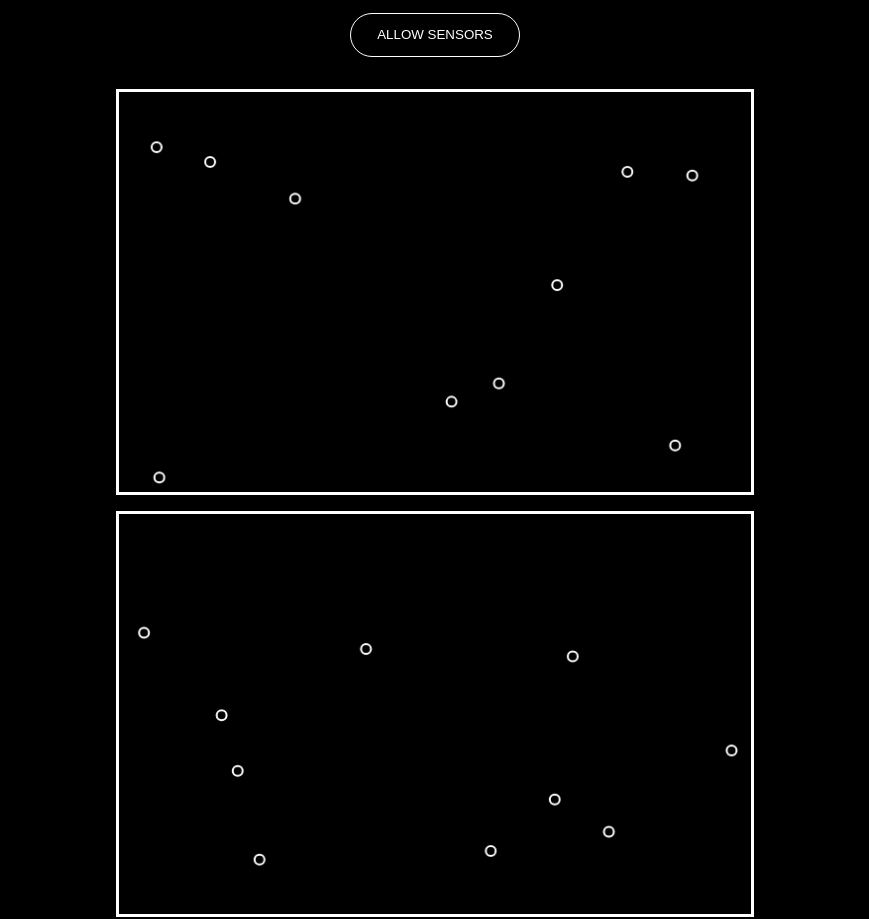
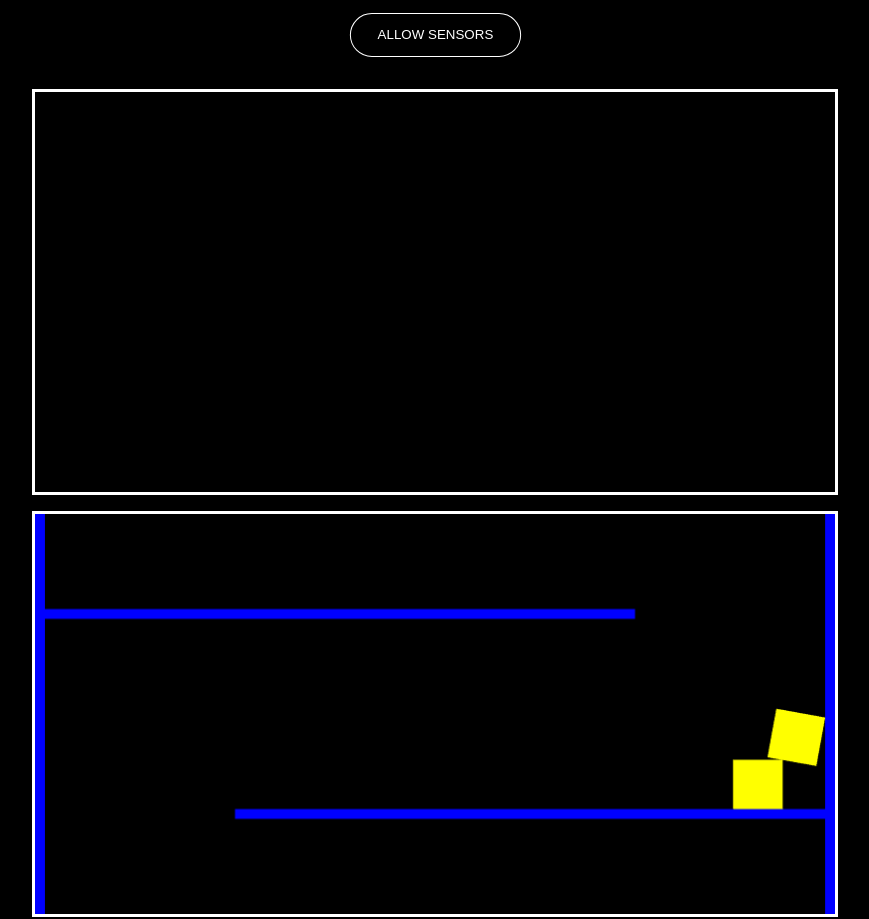
Before and after one commit to imxale/test-crea-dev, a website built with Vite: page src/index.html in a window 1280 px wide. Shown: the part 63-982 px from the top of the page, without its empty margins (205-1074 px from the left). Built offline with nearby package versions, Linux system fonts and the light colour scheme.

Commit message:
feat(app): job done

```diff
--- a/package.json
+++ b/package.json
@@ -18,6 +18,11 @@
   "license": "MIT",
   "dependencies": {
     "dat.gui": "^0.7.9",
+    "matter-js": "^0.20.0",
+    "three": "^0.170.0",
     "vite": "^5.2.8"
+  },
+  "devDependencies": {
+    "@vitejs/plugin-basic-ssl": "^1.1.0"
   }
 }
--- a/src/index.html
+++ b/src/index.html
@@ -11,12 +11,15 @@
 <body>
     <div class="container">
         <h1>Creative Web</h1>
+
         <div>
             <button id="btn-access">Allow sensors</button>
             <p id="debug"></p>
         </div>
-        <canvas id="canvas-scene" class="scene"></canvas>
-        <canvas id="canvas-scene2" class="scene"></canvas>
+
+        <canvas id="canvas-scene-1" class="scene"></canvas>
+        <canvas id="canvas-scene-2" class="scene"></canvas>
+        <canvas id="canvas-scene-3" class="scene"></canvas>
     </div>
     <script type="module" src="./main.js"></script>
 </body>
@@ -24,7 +27,7 @@
 <style>
     body {
         background-color: black;
-        height: 300vh;
+        height: 100vh;
     }
 
     button {
@@ -64,13 +67,14 @@
         align-items: center;
         gap: 1rem;
         margin-block: 1rem;
-        /* width: min(100% - 1rem, 50rem); */
+        width: min(100% - 1rem, 50rem);
         margin-inline: auto;
+        height: 150vh;
     }
 
     .scene {
         border: solid white;
-        width: 50%;
+        width: 100%;
         height: 50vh;
     }
 </style>
--- a/src/js/Utils/DeviceAccess.js
+++ b/src/js/Utils/DeviceAccess.js
@@ -1,4 +1,3 @@
-/** permission iPhone */
 export const askMotionAccess = () => {
     if (typeof DeviceMotionEvent.requestPermission === 'function') {
         DeviceMotionEvent.requestPermission().then(permissionState => {
--- a/src/js/Utils/DeviceOrientation.js
+++ b/src/js/Utils/DeviceOrientation.js
@@ -1,19 +1,20 @@
-import EventEmitter from "./EventEmitter";
+import EventEmitter from "./EventEmitter"
 
-export default class DeviceOrientation extends EventEmitter{
+export default class DeviceOrientation extends EventEmitter {
     constructor() {
-        super();
+        super()
 
-        this.alpha = 0; // around Z axis
-        this.beta = 0; // around X axis
-        this.gamma = 0; // around Y axis
+        /** coordinates */
+        this.alpha = 0 // around z (0 to 360°)
+        this.gamma = 0 // around y (-180 to 180°)
+        this.beta = 0 // around x (-90 to 90)
 
         /** permission */
         if (navigator.permissions) {
             Promise.all(
                 [navigator.permissions.query({ name: "accelerometer" }),
-                    navigator.permissions.query({ name: "magnetometer" }),
-                    navigator.permissions.query({ name: "gyroscope" })])
+                navigator.permissions.query({ name: "magnetometer" }),
+                navigator.permissions.query({ name: "gyroscope" })])
                 .then(results => {
                     if (results.every(
                         result => result.state === "granted")) {
@@ -22,9 +23,9 @@ export default class DeviceOrientation extends EventEmitter{
                         console.log("Permission to use sensor was denied.")
                     }
                 }).catch(err => {
-                console.log("Integration with Permissions API is not enabled, still try to start app.")
-                this.init()
-            })
+                    console.log("Integration with Permissions API is not enabled, still try to start app.")
+                    this.init()
+                })
         } else {
             console.log("No Permissions API, still try to start app.")
             this.init()
@@ -32,12 +33,12 @@ export default class DeviceOrientation extends EventEmitter{
     }
 
     init() {
-        window.addEventListener('deviceorientation', (event) => {
-            this.alpha = event.alpha;
-            this.beta = event.beta;
-            this.gamma = event.gamma;
+        window.addEventListener("deviceorientation", (e) => {
+            this.alpha = e.alpha
+            this.beta = e.beta
+            this.gamma = e.gamma
 
             this.trigger('reading')
-        });
+        }, true)
     }
 }
--- a/src/js/Utils/DomElement.js
+++ b/src/js/Utils/DomElement.js
@@ -17,7 +17,6 @@ export default class DomElement {
         }
     }
 
-    // -> sharemycode
     get isVisible() {
         let isVisible_ = true
         if (this.position.bottom < 0 || this.position.top > window.innerHeight ||
@@ -26,4 +25,10 @@ export default class DomElement {
         }
         return isVisible_
     }
+
+    get aspectRatio() {
+        let ratio_ = 1
+        if(!!this.width && !!this.height) ratio_ = this.width / this.height
+        return ratio_
+    }
 }
--- a/src/js/Utils/MathUtils.js
+++ b/src/js/Utils/MathUtils.js
@@ -13,3 +13,12 @@ export function distance2D(x1, y1, x2, y2) {
     const dy_ = y2 - y1
     return Math.sqrt(dx_ * dx_ + dy_ * dy_)
 }
+
+export const clamp = (value, min, max) => {
+    if (min > max) {
+        const min_ = min
+        min = max
+        max = min_
+    }
+    return Math.min(Math.max(min, value), max)
+}
--- /dev/null
+++ b/src/js/scenarios/GravityCubes/GravityCubes.js
@@ -0,0 +1,31 @@
+import * as THREE from 'three'
+import { Bodies, Body } from 'matter-js'
+
+export default class GravityCube extends THREE.Mesh {
+    constructor(size, color) {
+        /** three mesh */
+        const geometry_ = new THREE.BoxGeometry(size, size, size)
+        const material_ = new THREE.MeshBasicMaterial({ color: color })
+        super(geometry_, material_)
+
+        /** matter js body */
+        this.body = Bodies.rectangle(
+            0, 0, size, size
+        )
+    }
+
+    setPosition(x, y) {
+        /** three */
+        this.position.x = x
+        this.position.y = y
+
+        /** matter */
+        Body.setPosition(this.body, { x: x, y: -y })
+    }
+
+    update() {
+        this.position.x = this.body.position.x
+        this.position.y = -this.body.position.y
+        this.rotation.z = -this.body.angle
+    }
+}
--- /dev/null
+++ b/src/js/scenarios/GravityCubes/SceneGravityCubes.js
@@ -0,0 +1,169 @@
+import * as THREE from 'three'
+import Scene3D from "../../template/Scene3D"
+import { Composite, Engine, Runner } from 'matter-js'
+import { randomRange } from '../../Utils/MathUtils'
+import GravityCube from './GravityCubes'
+import Wall from './Wall'
+import { clamp } from 'three/src/math/MathUtils.js'
+
+const THICKNESS = 20
+
+export default class SceneGravityCubes extends Scene3D {
+    constructor(id) {
+        super(id)
+
+        /** debug */
+        this.params = {
+            gScale: 1
+        }
+        if(!!this.debugFolder) {
+            this.debugFolder.add(this.params, "gScale", 0.5, 10, 0.1).onChange(() => {
+                if(!!this.engine) this.engine.gravity.scale *= this.params.gScale
+            })
+        }
+
+        /** orthographic camera */
+        this.camera = new THREE.OrthographicCamera(
+            -this.width / 2, this.width / 2, this.height / 2, -this.height / 2,
+            0.1, 2000 //-> near / far default (optional)
+        )
+        this.camera.position.z = 1000
+
+        /** walls */
+        this.wallRight = new Wall('blue')
+        this.wallLeft = new Wall('blue')
+
+        this.wallIntermediateTopLeft = new Wall('blue')
+        this.wallIntermediateBottomRight = new Wall('blue')
+
+        this.wallBottom = new Wall('red')
+
+
+        this.add(this.wallRight)
+        this.add(this.wallLeft)
+
+        this.add(this.wallIntermediateTopLeft)
+        this.add(this.wallIntermediateBottomRight)
+
+        // this.add(this.wallBottom)
+
+        /** cube */
+        this.cubes = []
+        const colors = ['red', 'yellow', 'blue']
+        for(let i=0; i < 5; i++) {
+            const cube_ = new GravityCube(50, colors[i % colors.length])
+            const x_ = randomRange( -this.width / 2, this.width / 2 )
+            const y_ = randomRange( -this.height / 2, this.height / 2 )
+            cube_.setPosition(x_, y_)
+
+            this.add(cube_)
+            this.cubes.push(cube_)
+        }
+
+        /** matter js */
+        this.engine = Engine.create({ render: { visible: false } })
+        this.engine.gravity.scale *= this.params.gScale
+        this.bodies = [
+            this.wallRight.body,
+            this.wallLeft.body,
+
+            this.wallIntermediateTopLeft.body,
+            this.wallIntermediateBottomRight.body,
+
+            // this.wallBottom.body,
+            ...this.cubes.map(c => c.body)
+        ]
+        Composite.add(this.engine.world, this.bodies)
+        this.runner = Runner.create()
+        Runner.run(this.runner, this.engine)
+
+        /** device orientation */
+        this.globalContext.useDeviceOrientation = true
+        this.orientation = this.globalContext.orientation
+
+        /** resize */
+        this.resize()
+    }
+
+    removeCube(cube) {
+        /** dispose from memory */
+        cube.geometry.dispose()
+        cube.material.dispose()
+        cube.removeFromParent()
+
+        /** dispose from matter js */
+        Composite.remove(this.engine.world, cube.body)
+
+        /** dispose from scene */
+        this.cubes = this.cubes.filter(c => { return c !== cube })
+    }
+
+    addCube(x, y) {
+        const colors = ['red', 'yellow', 'blue'];
+        const color = colors[Math.floor(Math.random() * colors.length)];
+        const cube_ = new GravityCube(50, color);
+        cube_.setPosition(x, y);
+
+        this.add(cube_);
+        this.cubes.push(cube_);
+
+        Composite.add(this.engine.world, cube_.body);
+
+        return cube_;
+    }
+
+    update() {
+        this.cubes.forEach(c => { c.update() })
+        super.update() //-> rendu de la scene
+    }
+
+    scroll() {
+        super.scroll()
+        // this.cube.rotation.z += 0.1 (example)
+    }
+
+    resize() {
+        super.resize()
+
+        this.camera.left = -this.width / 2
+        this.camera.right = this.width / 2
+        this.camera.top = this.height / 2
+        this.camera.bottom = -this.height / 2
+
+        if (!!this.wallRight && !!this.wallLeft) {
+            this.wallRight.setPosition(this.width / 2, 0)
+            this.wallRight.setSize(THICKNESS, this.height)
+
+            this.wallLeft.setPosition(-this.width / 2, 0)
+            this.wallLeft.setSize(THICKNESS, this.height)
+
+            this.wallIntermediateTopLeft.setPosition(-this.width / 4, this.height / 4)
+            this.wallIntermediateTopLeft.setSize(this.width, THICKNESS / 2)
+
+            this.wallIntermediateBottomRight.setPosition(this.width / 4, -this.height / 4)
+            this.wallIntermediateBottomRight.setSize(this.width, THICKNESS / 2)
+
+            this.wallBottom.setPosition(0, -this.height / 2)
+            this.wallBottom.setSize(this.width - THICKNESS, THICKNESS)
+        }
+    }
+
+    onDeviceOrientation() {
+        let gx_ = this.orientation.gamma / 90
+        let gy_ = this.orientation.beta / 90
+        gx_ = clamp(gx_, -1, 1)
+        gy_ = clamp(gy_, -1, 1)
+
+        /** debug */
+        let coordinates_ = ""
+        coordinates_ = coordinates_.concat(
+            gx_.toFixed(2), ", ",
+            gy_.toFixed(2)
+        )
+        this.debug.domDebug = coordinates_
+
+        /** update engine gravity */
+        this.engine.gravity.x = gx_
+        this.engine.gravity.y = gy_
+    }
+}
--- /dev/null
+++ b/src/js/scenarios/GravityCubes/Wall.js
@@ -0,0 +1,45 @@
+import * as THREE from 'three'
+import { Bodies, Body } from 'matter-js'
+
+export default
+class Wall extends THREE.Mesh {
+    #width
+    #height
+
+    constructor(color) {
+        /** three */
+        const geometry_ = new THREE.BoxGeometry(1, 1, 1)
+        const material_ = new THREE.MeshBasicMaterial({ color: color })
+        super(geometry_, material_)
+
+        /** matter */
+        this.#width = 1
+        this.#height = 1
+        this.body = Bodies.rectangle(0, 0, 1, 1, { isStatic: true })
+    }
+
+    setPosition(x, y) {
+        /** three */
+        this.position.x = x
+        this.position.y = y
+
+        /** matter */
+        Body.setPosition(this.body, { x: x, y: -y })
+    }
+
+    setSize(width, height) {
+        /** three */
+        this.scale.set(width, height, 500)
+
+        /** matter */
+        Body.scale(this.body, 1 / this.#width, 1 / this.#height)
+        Body.scale(this.body, width, height)
+        this.#width = width
+        this.#height = height
+    }
+
+    update() {
+        this.position.x = this.body.position.x
+        this.position.y = -this.body.position.y
+    }
+}
--- a/src/js/scenarios/SceneBouncingBubbles.js
+++ b/src/js/scenarios/SceneBouncingBubbles.js
@@ -1,6 +1,6 @@
-import GlobalContext from "../GlobalContext"
-import Scene2D from "../Scene2D"
-import { degToRad, distance2D, randomRange } from "../Utils/MathUtils"
+import GlobalContext from "../template/GlobalContext"
+import Scene2D from "../template/Scene2D"
+import { clamp, degToRad, distance2D, randomRange } from "../Utils/MathUtils"
 
 class Bubble {
     constructor(context, x, y, radius) {
@@ -14,6 +14,10 @@ class Bubble {
         /** speed */
         this.vx = randomRange(-200, 200)
         this.vy = randomRange(-200, 200)
+
+        /** gravity */
+        this.gx = 0
+        this.gy = 0
     }
 
     draw() {
@@ -24,9 +28,17 @@ class Bubble {
         this.context.closePath()
     }
 
-    update(width, height) {
-        this.x += this.vx * this.time.delta / 1000
-        this.y += this.vy * this.time.delta / 1000
+    update(width, height, speed) {
+        const ajustedSpeed_ = speed / 10
+
+        /** gravity bounce */
+        this.gx = this.x > this.radius ? this.gx : 0
+        this.gx = this.x < width - this.radius ? this.gx : 0
+        // this.gy = this.y > this.radius ? this.gy : 0
+        // this.gy = this.y < height - this.radius ? this.gy : 0
+
+        this.x += (this.vx * ajustedSpeed_ + this.gx) * this.time.delta / 1000
+        this.y += (this.vy * ajustedSpeed_ + this.gy) * this.time.delta / 1000
 
         /** bounce */
         // if (this.x < 0 || this.x > width) this.vx *= -1
@@ -35,8 +47,8 @@ class Bubble {
         /** bounce corrected */
         this.vx = this.x < this.radius ? Math.abs(this.vx) : this.vx
         this.vx = this.x > width - this.radius ? -Math.abs(this.vx) : this.vx
-        this.vy = this.y < this.radius ? Math.abs(this.vy) : this.vy
-        this.vy = this.y > height - this.radius ? -Math.abs(this.vy) : this.vy
+        // this.vy = this.y < this.radius ? Math.abs(this.vy) : this.vy
+        // this.vy = this.y > height - this.radius ? -Math.abs(this.vy) : this.vy
     }
 }
 
@@ -46,10 +58,11 @@ export default class SceneBouncingBubbles extends Scene2D {
 
         /** debug */
         this.params = {
-            speed: 1, // positif ou negatif
+            speed: 10, // positif ou negatif
             threshold: 50,
             radius: 5,
-            nBubbles: 10
+            nBubbles: 1,
+            gStrength: 300
         }
         if (!!this.debugFolder) {
             this.debugFolder.add(this.params, "threshold", 0, 200)
@@ -61,6 +74,8 @@ export default class SceneBouncingBubbles extends Scene2D {
             this.debugFolder.add(this.params, "nBubbles", 3, 50).onFinishChange(() => {
                 this.generateBubbles()
             })
+            this.debugFolder.add(this.params, "gStrength", 0, 400)
+            this.debugFolder.add(this.params, "speed", -200, 200)
         }
 
         /** device orientation */
@@ -81,6 +96,16 @@ export default class SceneBouncingBubbles extends Scene2D {
             const bubble_ = new Bubble(this.context, x_, y_, 5)
             this.bubbles.push(bubble_)
         }
+    }
+
+    addBubble(x, y) {
+        const bubble_ = new Bubble(this.context, x, y, this.params.radius )
+        this.bubbles.push(bubble_)
+        return bubble_
+    }
+
+    removeBubble(bubble) {
+        this.bubbles = this.bubbles.filter(b => b !== bubble);
     }
 
     draw() {
@@ -116,7 +141,7 @@ export default class SceneBouncingBubbles extends Scene2D {
     update() {
         if (!!this.bubbles) {
             this.bubbles.forEach(b => {
-                b.update(this.width, this.height)
+                b.update(this.width, this.height, this.params.speed)
             })
         }
 
@@ -138,13 +163,17 @@ export default class SceneBouncingBubbles extends Scene2D {
     }
 
     onDeviceOrientation() {
-        /** debug */
-        let coordinates_ = ""
-        coordinates_ = coordinates_.concat(
-            this.orientation.alpha.toFixed(2), ", ",
-            this.orientation.beta.toFixed(2), ", ",
-            this.orientation.gamma.toFixed(2)
-        )
-        this.debug.domDebug = coordinates_
+        let gx_ = this.orientation.gamma / 90
+        let gy_ = this.orientation.beta / 90
+        gx_ = clamp(gx_, -1, 1)
+        gy_ = clamp(gy_, -1, 1)
+
+        /** update bubbles */
+        if (!!this.bubbles) {
+            this.bubbles.forEach(b => {
+                b.gx = gx_ * this.params.gStrength
+                b.gy = gy_ * this.params.gStrength
+            })
+        }
     }
 }
--- a/src/js/GlobalContext.js
+++ b/src/js/template/GlobalContext.js
@@ -1,6 +1,6 @@
-import Debug from "./Utils/Debug"
-import Time from "./Utils/Time"
-import DeviceOrientation from "./Utils/DeviceOrientation";
+import Debug from "../Utils/Debug"
+import DeviceOrientation from "../Utils/DeviceOrientation"
+import Time from "../Utils/Time"
 
 let instanceGlobalContext = null
 
@@ -13,22 +13,20 @@ export default class GlobalContext {
 
         window.addEventListener('resize', () => { this.resize() })
         window.addEventListener('scroll', () => { this.scroll() })
+
         this.time = new Time()
         this.time.on('update', () => { this.update() })
-
-        this.orientation = new DeviceOrientation()
 
         /** debug */
         this.debug = new Debug()
     }
 
     set useDeviceOrientation(isOrientation) {
-        if (isOrientation && !!!this.orientation) {
+        if(isOrientation && !!!this.orientation) {
             this.orientation = new DeviceOrientation()
-            this.orientation.on('reading', () => { this.onDeviceOrientation()})
+            this.orientation.on('reading', () => { this.onDeviceOrientation() })
         }
-
-        if (!isOrientation && !!this.orientation) { this.orientation.off('reading') }
+        if(!isOrientation && !!this.orientation) { this.orientation.off('reading') }
     }
 
     onDeviceOrientation() {
@@ -68,6 +66,7 @@ export default class GlobalContext {
         window.removeEventListener('resize')
         window.removeEventListener('scroll')
         this.time.off('update')
+        this.useDeviceOrientation = false
         if(!!this.debug.ui) this.debug.ui.destroy()
     }
 }
--- a/src/js/Scene2D.js
+++ b/src/js/template/Scene2D.js
@@ -1,5 +1,5 @@
 import GlobalContext from "./GlobalContext"
-import DomElement from "./Utils/DomElement"
+import DomElement from "../Utils/DomElement"
 
 export default class Scene2D {
     constructor(id) {
@@ -39,7 +39,7 @@ export default class Scene2D {
         this.context.scale(pixelRatio_, pixelRatio_)
     }
 
-    onDeviceOrientation() { }
+    onDeviceOrientation() {}
 
     update() { }
     scroll() {
--- /dev/null
+++ b/src/js/template/Scene3D.js
@@ -0,0 +1,74 @@
+import * as THREE from 'three'
+import GlobalContext from "./GlobalContext"
+import DomElement from "../Utils/DomElement"
+
+export default class Scene3D extends THREE.Scene {
+    constructor(id) {
+        super()
+
+        /** context (window) */
+        this.globalContext = new GlobalContext()
+        this.globalContext.addScene(this)
+
+        /** debug */
+        this.params = {}
+        this.debug = this.globalContext.debug
+        if (!!this.debug.ui) {
+            this.debugFolder = this.debug.ui.addFolder(id)
+        }
+
+        /** dom element */
+        this.domElement = new DomElement(id)
+        this.canvas = this.domElement.element
+        // this.context = this.canvas.getContext("3d")
+
+        /** example */
+        this.camera = new THREE.PerspectiveCamera( 75, this.domElement.aspectRatio, 0.1, 1000 )
+        this.renderer = new THREE.WebGLRenderer({
+            canvas: this.canvas, antialias: true
+        })
+
+        /** init */
+        this.resize()
+    }
+
+    get width() { return this.domElement.width }
+    get height() { return this.domElement.height }
+    get position() { return this.domElement.position }
+
+    resize() {
+        this.domElement.setSize()
+
+        /** resize camera */
+        this.camera.aspect = this.domElement.aspectRatio
+        this.camera.updateProjectionMatrix()
+
+        /** resize renderer */
+        this.renderer.setSize( this.width, this.height, false )
+        this.renderer.setPixelRatio(this.globalContext.window.pixelRatio)
+    }
+
+    onDeviceOrientation() {}
+
+    update() {
+        this.renderer.render( this, this.camera )
+    }
+
+    scroll() {
+        this.domElement.setSize()
+    }
+
+    destroy() {
+        this.traverse(child => {
+            if(child instanceof THREE.Mesh) {
+                child.geometry.dispose()
+                for(const key in child.material) {
+                    const value_ = child.material[key]
+                    if(value_ && typeof value_.dispose == 'function') {
+                        value_.dispose()
+                    }
+                }
+            }
+        })
+    }
+}
--- a/src/main.js
+++ b/src/main.js
@@ -1,12 +1,107 @@
+import SceneGravityCubes from "./js/scenarios/GravityCubes/SceneGravityCubes"
 import SceneBouncingBubbles from "./js/scenarios/SceneBouncingBubbles"
-import {askMotionAccess} from "./js/Utils/DeviceAccess";
+import GlobalContext from "./js/template/GlobalContext"
+import { askMotionAccess } from "./js/Utils/DeviceAccess"
 
-const scene2d = new SceneBouncingBubbles("canvas-scene")
-const scene2d2 = new SceneBouncingBubbles("canvas-scene2")
+/** TODO */
+/** TODO */
+/*
+    - SceneGravityCubes
+        - Mur gauche (responsive) (done)
+        - Murs intermédiaires (responsive) (done)
+        - Fonction AddCube() (done)
+    - SceneBouncingBubbles
+        - Fonction RemoveBubble() (done)
+        - Debug : paramètre speed (-1 <-> 1) (done)
+    - Main
+        - Finir les correspondances
+            scène 2 -> 3 (faite en cours) (cube -> bulle) (bottom -> top)
+            3 -> 2 (bulle -> cube) (top -> bottom) (done)
+            3 -> 1 (bulle -> bulle) (bottom -> top) (done)
+            1 -> 3 (bulle -> bulle) (top -> bottom) (done)
+            1 -> 2 (bulle -> cube) (bottom -> top) (done)
+            2 -> 1 (cube -> bulle) (top -> bottom) (done)
+*/
+/** TODO */
+/** TODO */
 
-/** motion sensor authorization */
+/** motion sensors authorization */
 const btn = document.getElementById("btn-access")
 btn.addEventListener("click", function () {
     askMotionAccess()
-    console.log("access")
 }, false)
+
+/** scenes */
+const scene1 = new SceneBouncingBubbles("canvas-scene-1")
+const scene2 = new SceneGravityCubes("canvas-scene-2")
+const scene3 = new SceneBouncingBubbles("canvas-scene-3")
+
+/** main */
+const globalContext = new GlobalContext()
+const params = {
+    test: 0
+}
+if (!!globalContext.debug.ui) {
+    globalContext.debug.ui.add(params, "test", 0, 10)
+}
+const time = globalContext.time
+const update = () => {
+    /** exemple css */
+    const scale_ = 1 + (Math.cos(5 * time.elapsed / 1000) / 2 + 0.5) / 20
+    btn.style.transform = `scale(${scale_}, ${1})`
+
+    /** bubbles + cube scan = is IN or OUT ? */
+    const outScene1_up = scene1.bubbles.filter(b => { return b.y < 0 })
+    const outScene1_down = scene1.bubbles.filter(b => { return b.y > scene1.height })
+
+    const outScene2_up = scene2.cubes.filter(c => { return c.position.y > scene2.height / 2 })
+    const outScene2_down = scene2.cubes.filter(c => { return c.position.y < -scene2.height / 2 })
+
+    const outScene3_up = scene3.bubbles.filter(b => { return b.y < 0 })
+    const outScene3_down = scene3.bubbles.filter(b => { return b.y > scene3.height })
+
+    /** remove entities (cube + bubble) OUT of their own scene */
+    outScene1_up.forEach(bubbleToRemove => { scene1.removeBubble(bubbleToRemove) })
+    outScene1_down.forEach(bubbleToRemove => { scene1.removeBubble(bubbleToRemove) })
+
+    outScene2_up.forEach(cubeToRemove => { scene2.removeCube(cubeToRemove) })
+    outScene2_down.forEach(cubeToRemove => { scene2.removeCube(cubeToRemove) })
+
+    outScene3_up.forEach(bubbleToRemove => { scene3.removeBubble(bubbleToRemove) })
+    outScene3_down.forEach(bubbleToRemove => { scene3.removeBubble(bubbleToRemove) })
+
+    /** add new entities to corresponding scene, ex: bulle scene 1 -> cube scene 2 */
+    outScene1_up.forEach(bubbleToMove => {
+        const newBubble_ = scene3.addBubble(bubbleToMove.x, scene3.height)
+        newBubble_.vx = bubbleToMove.vx
+        newBubble_.vy = -Math.abs(bubbleToMove.vy)
+    })
+    outScene1_down.forEach(bubbleToMove => {
+        const newCube_ = scene2.addCube(bubbleToMove.x - scene2.width / 2, scene2.height / 2)
+        newCube_.vx = bubbleToMove.vx
+        newCube_.vy = Math.abs(bubbleToMove.vy)
+    })
+
+    outScene2_up.forEach(cubeToMove => {
+        const newBubble_ = scene1.addBubble(cubeToMove.position.x + scene1.width / 2, scene1.height)
+        newBubble_.vx = cubeToMove.vx
+        newBubble_.vy = -Math.abs(cubeToMove.vy)
+    })
+    outScene2_down.forEach(cubeToMove => {
+        const newBubble_ = scene3.addBubble(cubeToMove.position.x + scene3.width / 2, 0)
+        newBubble_.vy = Math.abs(newBubble_.vy)
+    })
+
+    outScene3_up.forEach(bubbleToMove => {
+        const newCube_ = scene2.addCube(bubbleToMove.x - scene2.width / 2, -scene2.height / 2)
+        newCube_.vx = bubbleToMove.vx
+        newCube_.vy = Math.abs(bubbleToMove.vy)
+    })
+    outScene3_down.forEach(bubbleToMove => {
+        const newBubble_ = scene1.addBubble(bubbleToMove.x, 0)
+        newBubble_.vx = bubbleToMove.vx
+        newBubble_.vy = Math.abs(bubbleToMove.vy)
+    })
+
+}
+time.on("update", update)
```
Also changed, not shown: vite.config.js (+6 -1 lines), src/js/Utils/Debug.js (line endings or trailing spaces), 3 other files.
